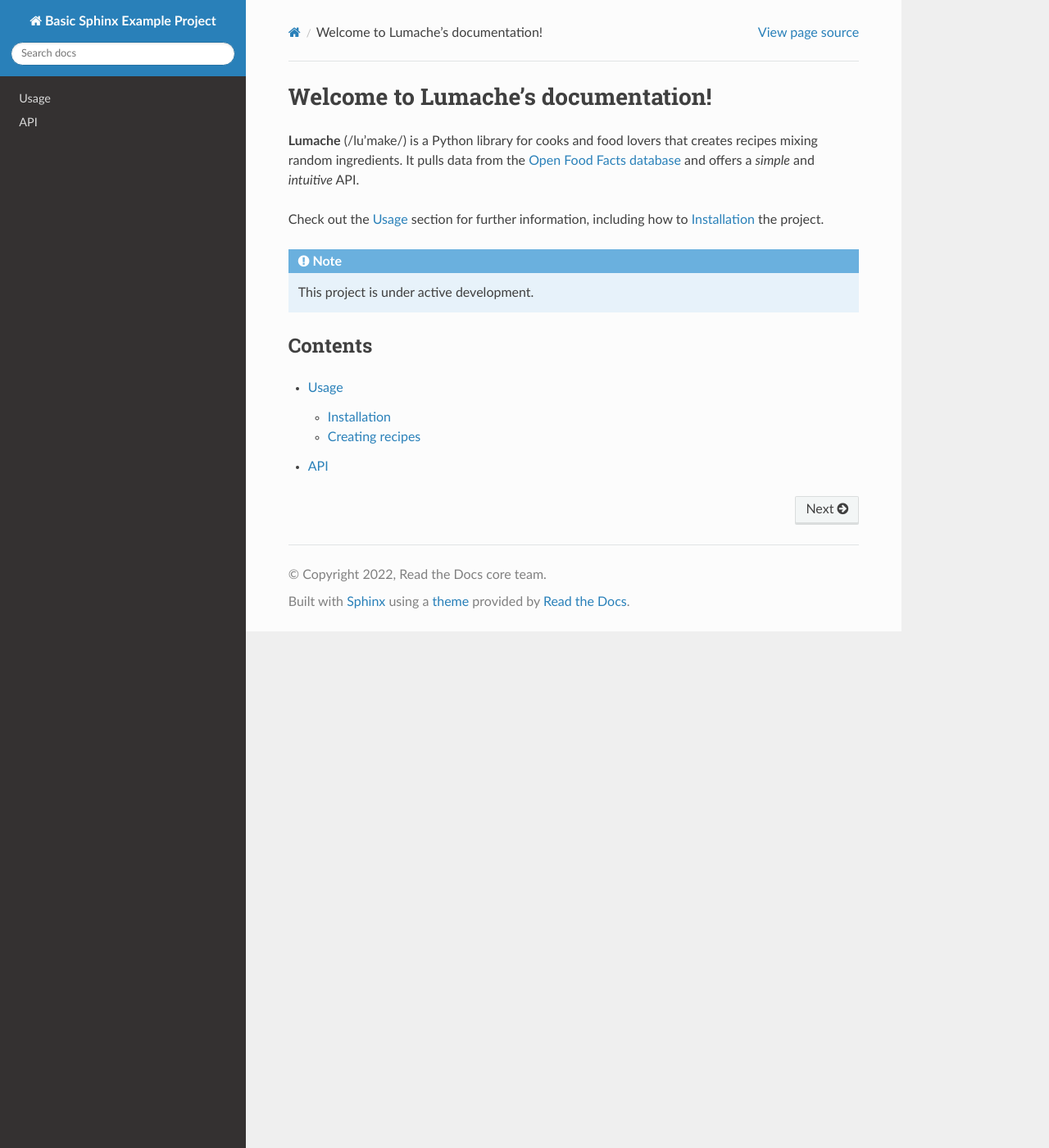
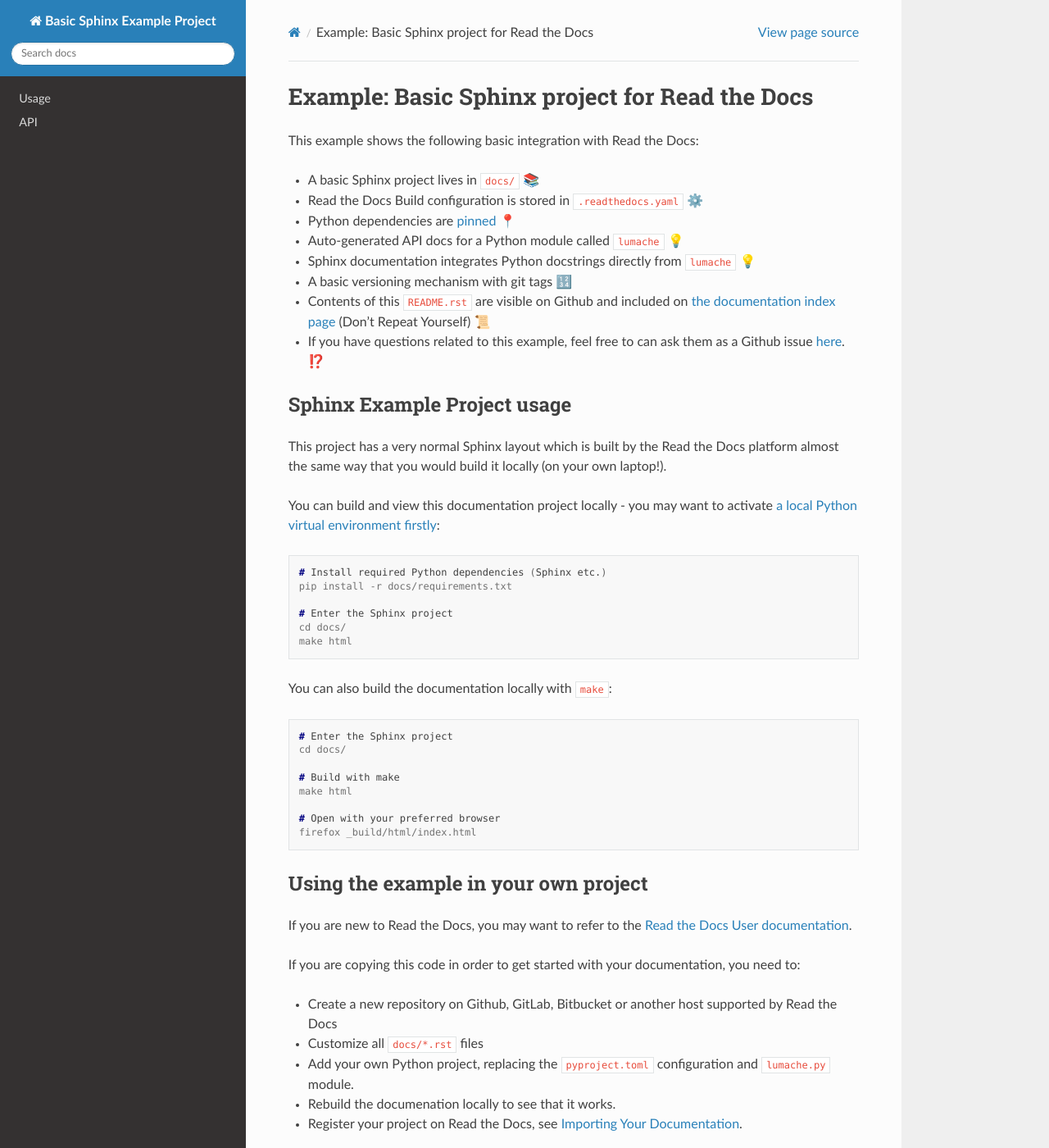
Before and after one commit to readthedocs-examples/example-sphinx-basic, a Sphinx documentation site: the page built from docs/index.rst, in a window 1280 px wide and 1400 px high. Shown: the whole window at 82% size. Built offline with Sphinx 7.4.7 and the Read the Docs theme 2.0.0, drawn with Linux system fonts in a browser that asks for light colours; some of the changed text lies outside the part shown.

Commit message:
Update README and include in index.rst

```diff
--- a/README.rst
+++ b/README.rst
@@ -1,2 +1,64 @@
-# example-sphinx-basic
-A basic Sphinx project
+Example: Basic Sphinx project for Read the Docs
+===============================================
+
+This example shows the following basic integration with Read the Docs:
+
+* A basic Sphinx project lives in ``docs/`` 📚
+* Read the Docs Build configuration is stored in ``.readthedocs.yaml`` ⚙️
+* Python dependencies are `pinned <https://docs.readthedocs.io/en/latest/guides/reproducible-builds.html>`_ 📍
+* Auto-generated API docs for a Python module called ``lumache`` 💡
+* Sphinx documentation integrates Python docstrings directly from ``lumache`` 💡
+* A basic versioning mechanism with git tags 🔢
+* Contents of this ``README.rst`` are visible on Github and included on `the documentation index page <https://example-sphinx-basic.readthedocs.io/en/latest/>`_ (Don't Repeat Yourself) 📜
+* If you have questions related to this example, feel free to can ask them as a Github issue `here <https://github.com/readthedocs-examples/example-sphinx-basic/issues>`_. ⁉️
+
+
+Sphinx Example Project usage
+----------------------------
+
+This project has a very normal Sphinx layout which is built by the Read the Docs platform almost the same way that you would build it locally (on your own laptop!).
+
+You can build and view this documentation project locally - you may want to activate `a local Python virtual environment firstly <https://packaging.python.org/en/latest/guides/installing-using-pip-and-virtual-environments/#creating-a-virtual-environment>`_:
+
+.. code-block:: console
+
+    # Install required Python dependencies (Sphinx etc.)
+    pip install -r docs/requirements.txt
+
+    # Enter the Sphinx project
+    cd docs/
+    make html
+
+
+You can also build the documentation locally with ``make``:
+
+.. code-block:: console
+
+    # Enter the Sphinx project
+    cd docs/
+
+    # Build with make
+    make html
+
+    # Open with your preferred browser
+    firefox _build/html/index.html
+
+
+Using the example in your own project
+-------------------------------------
+
+If you are new to Read the Docs, you may want to refer to the `Read the Docs User documentation <https://docs.readthedocs.io/>`_.
+
+If you are copying this code in order to get started with your documentation, you need to:
+
+* Create a new repository on Github, GitLab, Bitbucket or another host supported by Read the Docs
+* Customize all ``docs/*.rst`` files
+* Add your own Python project, replacing the ``pyproject.toml`` configuration and ``lumache.py`` module.
+* Rebuild the documenation locally to see that it works.
+* Register your project on Read the Docs, see `Importing Your Documentation <https://docs.readthedocs.io/en/stable/intro/import-guide.html>`_.
+
+
+Read the Docs tutorial
+----------------------
+
+To get started with Read the Docs, you may also refer to the `Read the Docs tutorial <https://docs.readthedocs.io/en/stable/tutorial/>`_
--- a/docs/index.rst
+++ b/docs/index.rst
@@ -1,3 +1,5 @@
+.. include:: ../README.rst
+
 Welcome to Lumache's documentation!
 ===================================
 
```
Also changed, not shown: 1 other file.
